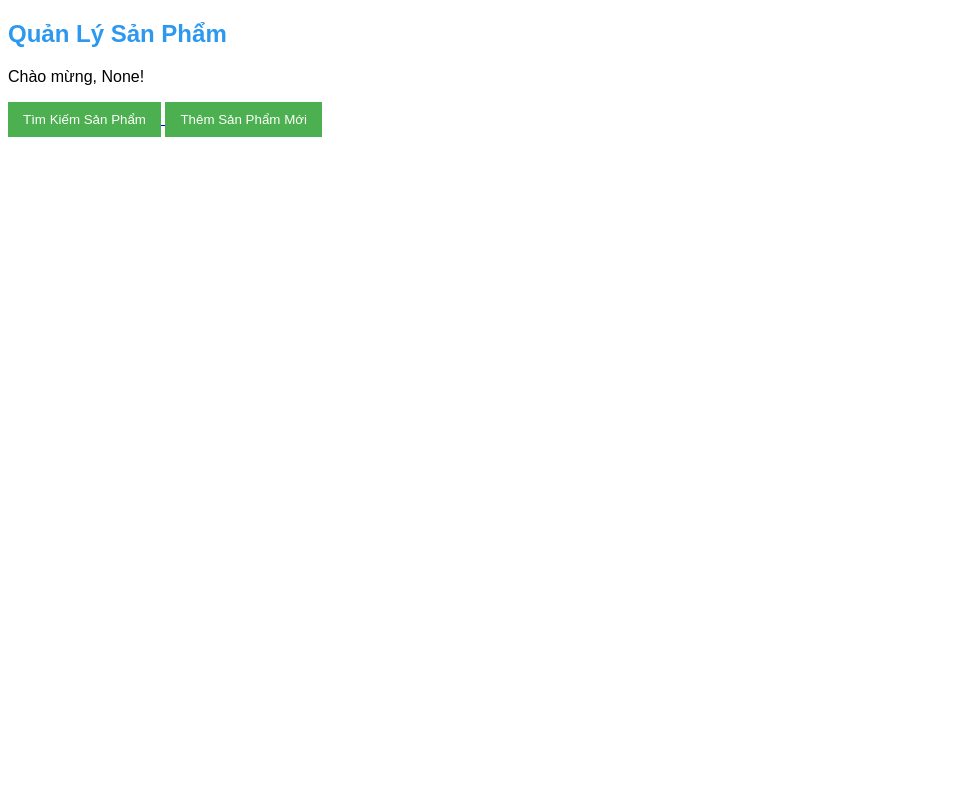
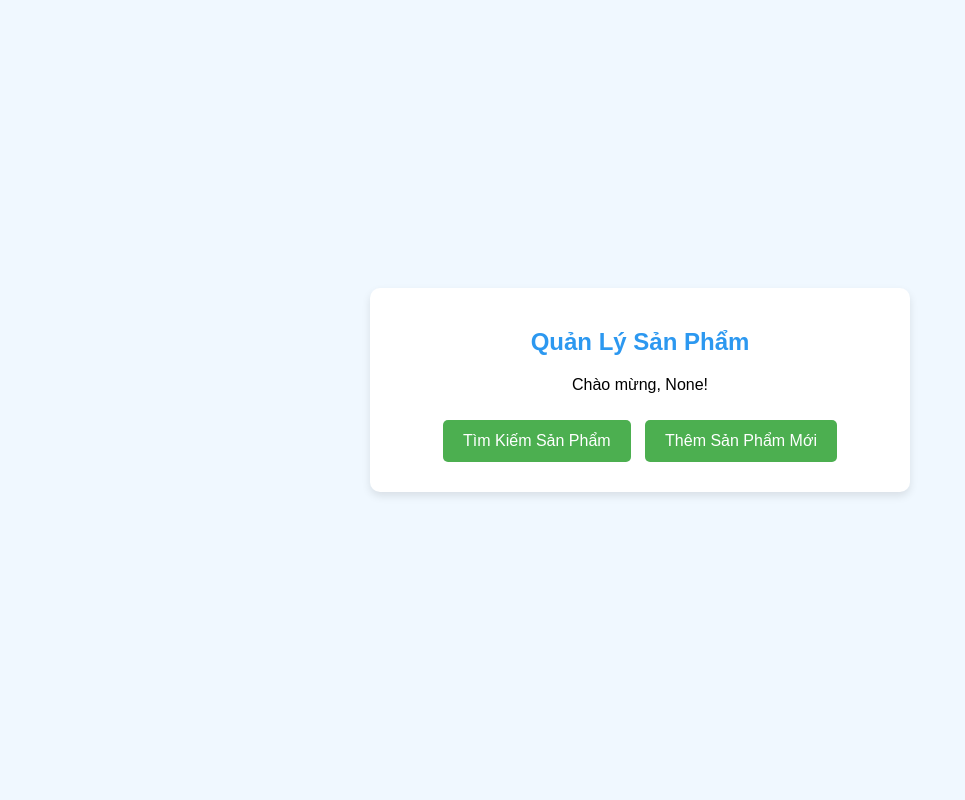
Before and after one commit to DangTrinh2003/baitap3, a Flask app: page /menu in a window 1280 px wide. Shown: the whole page, without its empty margins (0-965 px from the left). Run offline with Flask 3, Linux system fonts and the light colour scheme; some libraries are stand-ins or nearby versions.

Commit message:
upload source code

```diff
--- a/app.py
+++ b/app.py
@@ -57,7 +57,7 @@
         cursor.close()
     return render_template('search.html', results=results)
 
-# Trang thêm sản phẩm mới
+ # Trang thêm sản phẩm mới
 @app.route('/add_product', methods=['GET', 'POST'])
 def add_product():
     username = request.args.get('username')
@@ -68,13 +68,21 @@
         product_name = request.form['product_name']
         product_price = request.form['product_price']
         category_id = request.form['category_id']
-        cursor = connection.cursor()
-        query = "INSERT INTO products (product_name, product_price, category_id) VALUES (%s, %s, %s)"
-        cursor.execute(query, (product_name, product_price, category_id))
-        connection.commit()
-        cursor.close()
-        flash("Sản phẩm đã được thêm thành công!", "success")
-        return redirect(url_for('menu', username=username, password=password))
+
+        try:
+            cursor = connection.cursor()
+            query = "INSERT INTO products (product_name, product_price, category_id) VALUES (%s, %s, %s)"
+            cursor.execute(query, (product_name, product_price, category_id))
+            connection.commit()
+            flash("Sản phẩm đã được thêm thành công!", "success")
+
+        except psycopg2.Error as e:
+            flash("Thêm sản phẩm thất bại. Vui lòng thử lại.", "error")
+            connection.rollback()
+
+        finally:
+            cursor.close()
+
     return render_template('add_product.html')
 
 if __name__ == '__main__':
--- a/static/style.css
+++ b/static/style.css
@@ -1,23 +1,98 @@
-/* Thêm CSS để làm đẹp giao diện */
+/* Nền và căn chỉnh tổng thể */
 body {
     font-family: Arial, sans-serif;
+    background-color: #f0f8ff; /* Màu nền nhẹ */
+    display: flex;
+    justify-content: center;
+    align-items: center;
+    flex-direction: column;
+    height: 100vh;
+    margin: 0;
+    padding: 20px;
+    box-sizing: border-box;
 }
+
+/* Tiêu đề */
 h2 {
     color: #2C98F0;
+    margin-bottom: 20px;
+    text-align: center;
 }
+
+/* Form và container */
+form, .container {
+    background-color: #ffffff;
+    padding: 20px;
+    border-radius: 10px;
+    box-shadow: 0 4px 8px rgba(0, 0, 0, 0.1);
+    text-align: center;
+    width: 100%;
+    max-width: 500px;
+    margin-bottom: 20px;
+}
+
+/* Hộp nhập liệu */
+input[type="text"], input[type="password"] {
+    width: calc(100% - 20px);
+    padding: 10px;
+    margin: 10px 0;
+    border: 1px solid #ccc;
+    border-radius: 5px;
+    font-size: 14px;
+    box-sizing: border-box;
+}
+
+/* Nút bấm */
 button {
-    padding: 10px 15px;
+    padding: 12px 20px;
     background-color: #4CAF50;
     color: white;
     border: none;
+    border-radius: 5px;
     cursor: pointer;
+    font-size: 16px;
+    transition: background-color 0.3s, transform 0.2s;
 }
+
 button:hover {
-    background-color: #45a049;
+    background-color: #3e8e41;
+    transform: scale(1.05);
 }
+
+/* Liệt kê sản phẩm */
+ul {
+    list-style-type: none;
+    padding: 0;
+}
+
+li {
+    background-color: #f9f9f9;
+    margin: 5px 0;
+    padding: 10px;
+    border-radius: 5px;
+    box-shadow: 0 2px 4px rgba(0, 0, 0, 0.1);
+}
+
+/* Tin nhắn thông báo */
 .error {
     color: red;
+    font-size: 14px;
+    margin-top: 10px;
 }
 .success {
     color: green;
+    font-size: 14px;
+    margin-top: 10px;
 }
+
+/* Liên kết nút */
+a {
+    text-decoration: none;
+    display: inline-block;
+    margin: 10px 5px;
+}
+
+a button {
+    width: auto;
+    display: inline-block;
+}
--- a/templates/add_product.html
+++ b/templates/add_product.html
@@ -8,6 +8,7 @@
 </head>
 
 <body>
+    <div class="container">
         <h2>Thêm Sản Phẩm Mới</h2>
         <form method="POST">
             <label for="product_name">Tên sản phẩm:</label>
@@ -25,6 +26,7 @@
         {% endfor %}
         {% endif %}
         {% endwith %}
+    </div>
 </body>
 
 </html>
--- a/templates/menu.html
+++ b/templates/menu.html
@@ -8,6 +8,7 @@
 </head>
 
 <body>
+    <div class="container">
         <h2>Quản Lý Sản Phẩm</h2>
         <p>Chào mừng, {{ username }}!</p>
         <a href="{{ url_for('search_product', username=username, password=password) }}">
@@ -16,6 +17,7 @@
         <a href="{{ url_for('add_product', username=username, password=password) }}">
             <button>Thêm Sản Phẩm Mới</button>
         </a>
+    </div>
 </body>
 
 </html>
--- a/templates/search.html
+++ b/templates/search.html
@@ -8,6 +8,7 @@
 </head>
 
 <body>
+    <div class="container">
         <h2>Tìm Kiếm Sản Phẩm</h2>
         <form method="POST">
             <label for="product_name">Tên sản phẩm:</label>
@@ -23,6 +24,7 @@
         {% else %}
         <p>Không tìm thấy sản phẩm nào.</p>
         {% endif %}
+    </div>
 </body>
 
 </html>
```
Also changed, not shown: templates/login.html (+4 -4 lines). Lines whose indentation alone changed are shown as unchanged.
